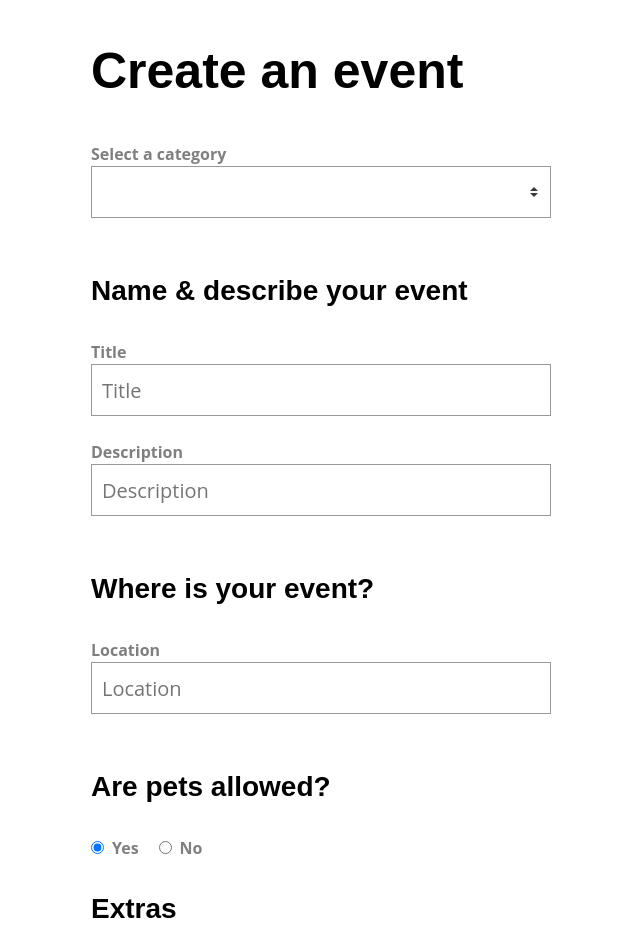
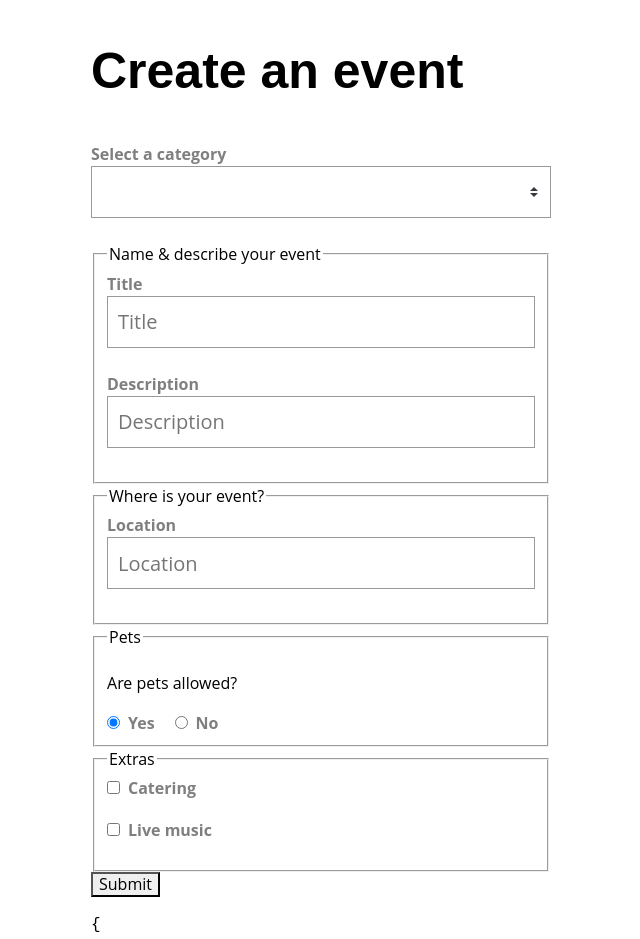
Before and after one commit to yxj0312/vue3-forms, a Vue app: page / in a window 1280 px wide. Shown: the top 939 px of the page, without its empty margins (339-979 px from the left). Built offline with nearby package versions, Linux system fonts and the light colour scheme.

Commit message:
add fieldset

```diff
--- a/src/views/SimpleForm.vue
+++ b/src/views/SimpleForm.vue
@@ -8,7 +8,8 @@
         label="Select a category"
       />
 
-      <h3>Name & describe your event</h3>
+      <fieldset>
+        <legend>Name & describe your event</legend>
 
         <BaseInput
           v-model="event.title"
@@ -17,20 +18,26 @@
         />
 
         <BaseInput
-        v-model="event.descrption"
+          v-model="event.description"
           label="Description"
           type="text"
         />
+      </fieldset>
 
-      <h3>Where is your event?</h3>
+      <fieldset>
+        <legend>Where is your event?</legend>
 
         <BaseInput
           v-model="event.location"
           label="Location"
           type="text"
         />
+      </fieldset>
 
-      <h3>Are pets allowed?</h3>
+      <fieldset>
+        <legend>Pets</legend>
+
+        <p>Are pets allowed?</p>
         <div>
           <BaseRadioGroup
             v-model="event.pets"
@@ -38,8 +45,10 @@
             :options="petOptions"
           />
         </div>
+      </fieldset>
 
-      <h3>Extras</h3>
+      <fieldset>
+        <legend>Extras</legend>
         <div>
           <BaseCheckbox
             v-model="event.extras.catering"
@@ -53,9 +62,12 @@
             label="Live music"
           />
         </div>
+      </fieldset>
 
-      <button class="button -fill-gradient" type="submit">Submit</button>
+      <button type="submit">Submit</button>
     </form>
+
+    <pre>{{ event }}</pre>
   </div>
 </template>
 
```
Lines whose indentation alone changed are shown as unchanged.
